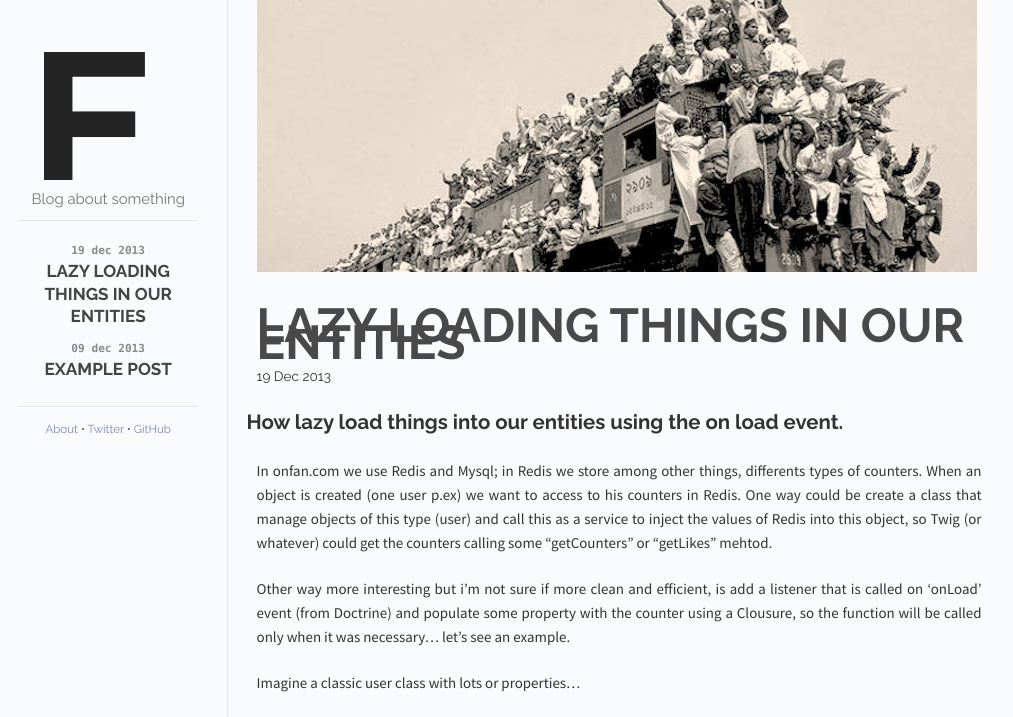
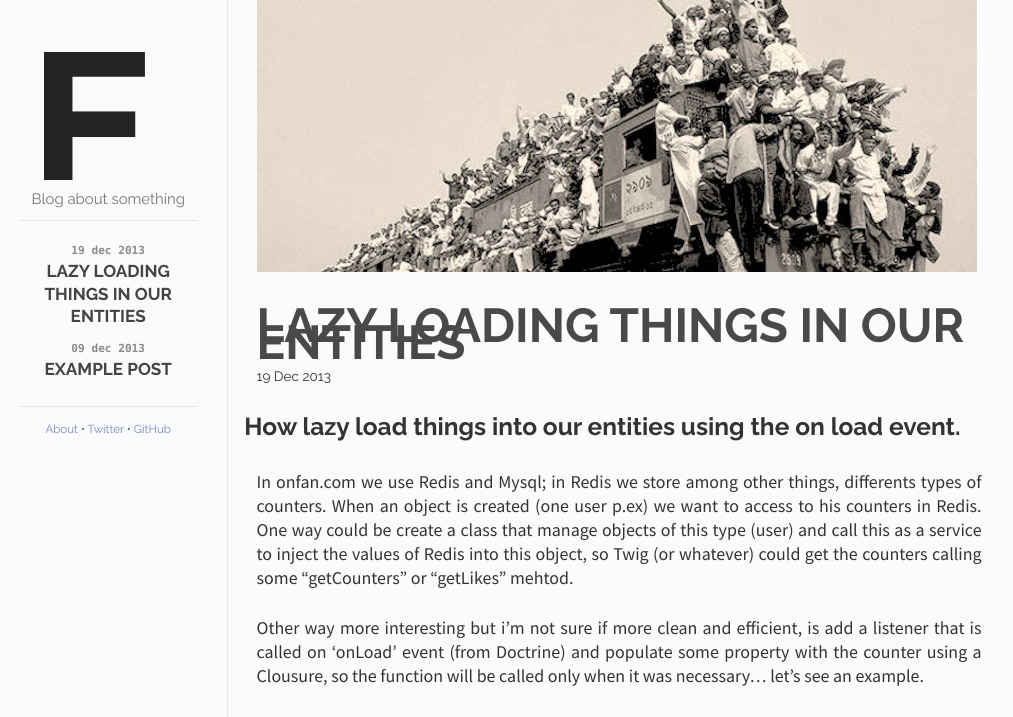
Before and after one commit to joanteixi/joanteixi.github.io, a Jekyll site: the page built from index.html, in a window 1280 px wide. Shown: the top 717 px of the page, without its empty margins (131-1144 px from the left). Built offline with Jekyll 4.4.1, drawn with Linux system fonts in a browser that asks for light colours; Markdown is read by kramdown in place of the engine named in the settings; grey boxes are pictures that could not be loaded.

Commit message:
bigger font size in post body

```diff
--- a/css/main.css
+++ b/css/main.css
@@ -143,6 +143,7 @@ a:hover {
   line-height: 24px;
   max-width: 725px;
   clear: both;
+  font-size: 1.2em
 }
 
 .post h2 {
```
